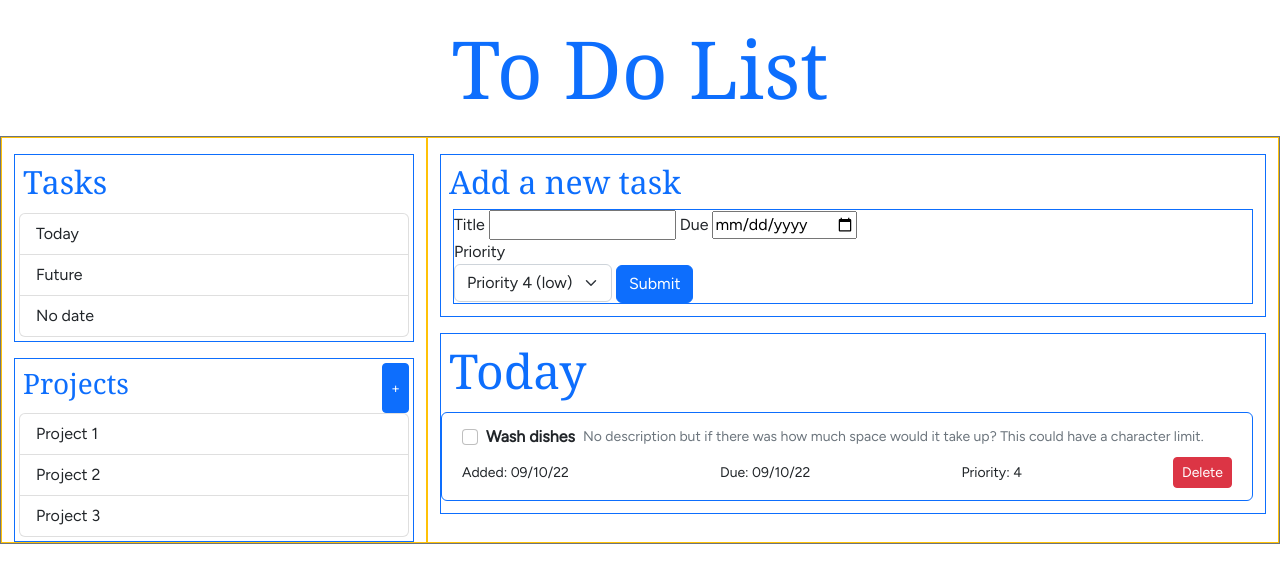
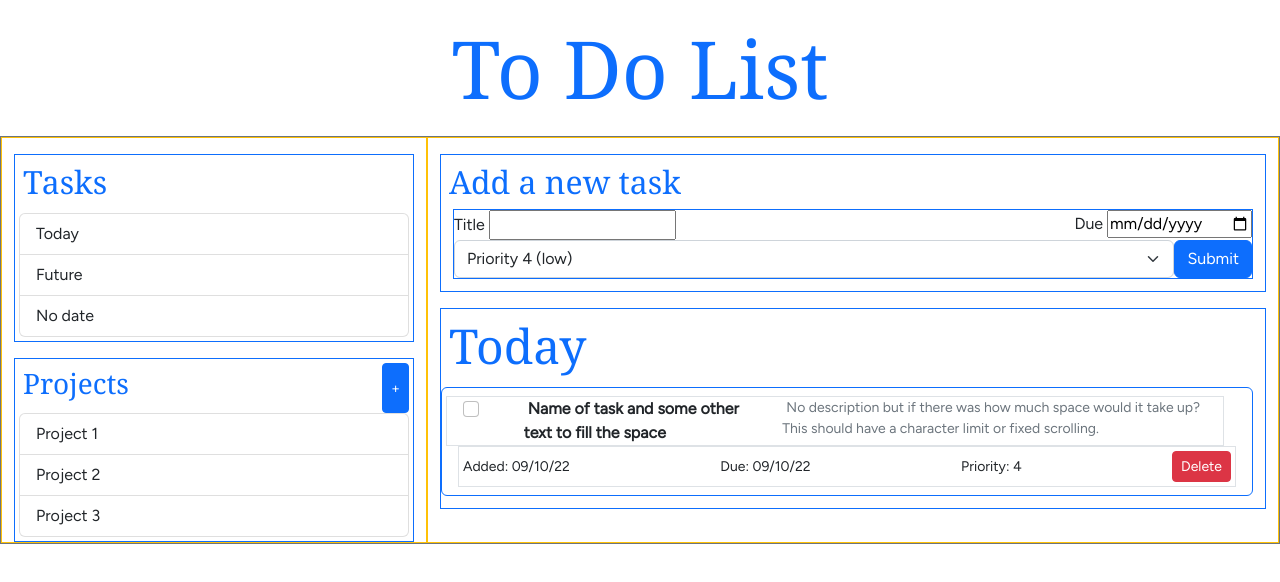
Before and after one commit to mchlol/todo, a website built with webpack: page dist/index.html in a window 1280 px wide. Built offline with nearby package versions, Linux system fonts and the light colour scheme.

Commit message:
styled the form

```diff
--- a/dist/index.html
+++ b/dist/index.html
@@ -60,9 +60,8 @@
                         <h2 class="text-primary">Add a new task</h2>
 
                         <form id="add-task-form" class="m-1 border border-primary">
-                            <div class="row">
+                            <div class="d-flex justify-content-between">
 
-                                <div class="col">
                                 <label for="title">Title
                                     <input type="text" name="title" id="title">
                                 </label>
@@ -70,22 +69,21 @@
                                 <label for="dueDate">Due
                                     <input type="date" name="dueDate" id="dueDate">
                                 </label>
-                                </div>
 
                             </div>
 
-                            <div class="col">
-                                <label for="priority">Priority
+                            <div class="d-flex justify-content-center align-items-center">
+
                                 <select name="priority" id="priority" class="form-select">
                                     <option value="1">Priority 1 (high)</option>
                                     <option value="2">Priority 2</option>
                                     <option value="3">Priority 3</option>
                                     <option selected value="4">Priority 4 (low)</option>
                                 </select>
-                                </label>
 
 
                                 <input type="submit" class="btn btn-primary" value="Submit">
+
                             </div>
 
 
@@ -110,15 +108,26 @@
 
                                     <li class="list-group-item border border-primary m-1">
 
-                                        <div class="d-flex w-100 justify-content-start align-items-center">
-                                            <input type="checkbox" class="form-check-input m-1" value=""
-                                                aria-label="...">
-                                            <span id="task1" class="fw-bold m-1">Wash dishes</span>
-                                            <span class="text-muted small m-1">No description but if there was how
-                                                much space would it take up? This could have a character limit.</span>
+                                        <div class="row border w-100">
+
+                                            <div class="col-1">
+                                                <input type="checkbox" class="form-check-input m-1">
                                             </div>
 
-                                        <div class="d-flex w-100 justify-content-between align-items-center">
+                                            <div class="col-4">
+                                                <span id="task1" class="fw-bold m-1">Name of task and some other text to
+                                                    fill the space</span>
+                                            </div>
+
+                                            <div class="col-7">
+                                                <span class="text-muted small m-1">No description but if there was how
+                                                    much space would it take up? This should have a character
+                                                    limit or fixed scrolling.</span>
+                                            </div>
+
+                                        </div>
+
+                                        <div class="border d-flex justify-content-between align-items-center">
                                             <span class="small m-1">Added: 09/10/22</span>
                                             <span class="small m-1">Due: 09/10/22</span>
                                             <span class="small m-1">Priority: 4</span>
```
Lines whose indentation alone changed are shown as unchanged.
